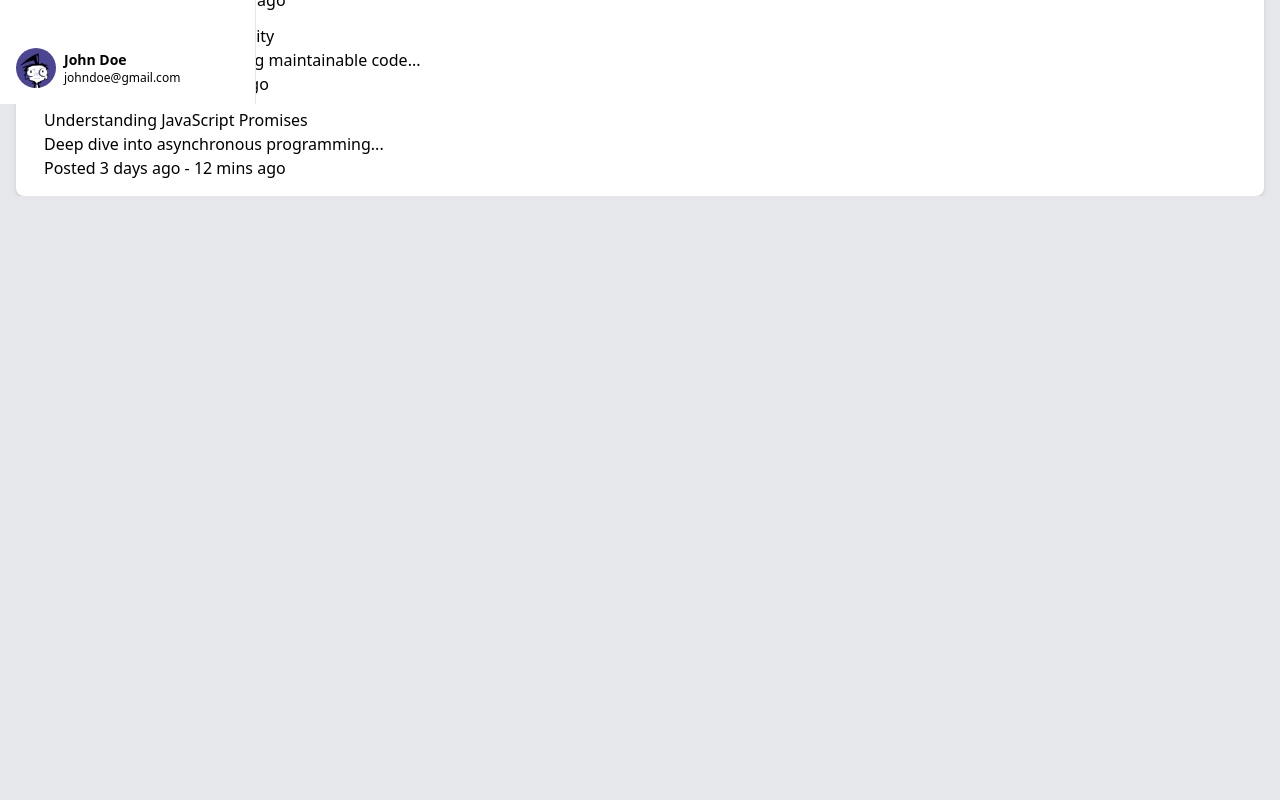
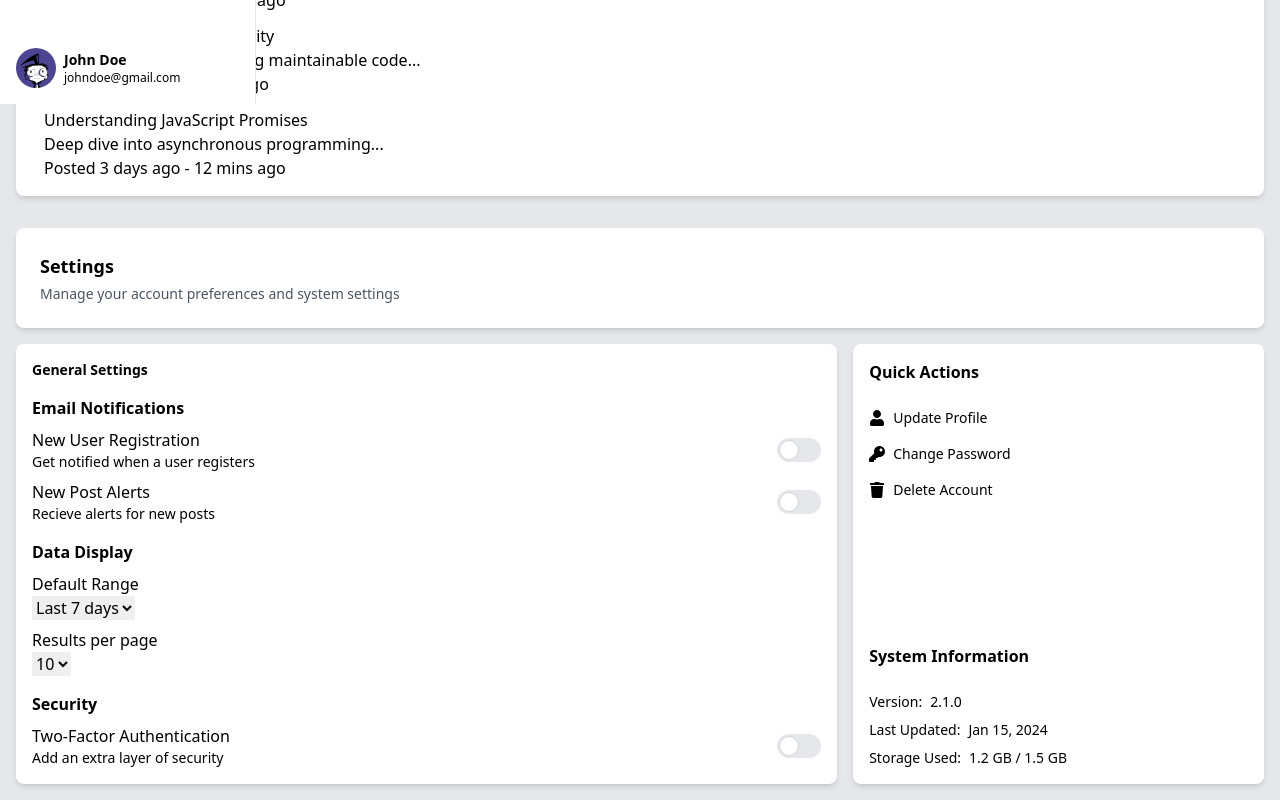
Before and after one commit to Harsha107/appv1-njs, a Next.js app: page /user-profile in a window 1280 px wide. Shown: the part 696-1496 px from the top of the page. Before the commit the page ends 892 px from the top, so only its background shows below. Built offline with nearby package versions, Linux system fonts and the light colour scheme.

Commit message:
code optimization

```diff
--- a/app/user-profile/settings/page.tsx
+++ b/app/user-profile/components/UserProfileSettings.tsx
@@ -1,45 +1,46 @@
 import React from "react";
 import { FaKey, FaUser, FaTrash } from "react-icons/fa";
+import './styles.css';
 
 export default function UserProfileSettings() {
     return (
-        <div className="bg-transparent mt-16 ml-0 2xl:ml-64">
-            <main className="flex flex-col flex-1 gap-4 mx-4">
-                    <div className="flex flex-col gap-1 bg-white shadow-md rounded-lg p-6 mt-4">
+        <div className="bg-transparent mb-4">
+            <main className="flex flex-col flex-1 gap-4">
+                    <section className="flex flex-col gap-1 bg-white shadow-md rounded-lg p-6 mt-4">
                         <h1 className="font-bold text-lg">Settings</h1>
                         <p className="text-gray-600 text-sm">Manage your account preferences and system settings</p>
-                    </div>
+                    </section>
 
-                    <div className="flex flex-row gap-4">
+                    <section className="flex flex-row gap-4">
                         <div className="flex flex-col bg-white shadow-md rounded-lg w-2/3 p-4 gap-4">
-                            <h1 className="font-bold text-xm">General Settings</h1>
+                            <h1 className="font-bold text-sm">General Settings</h1>
 
-                            <div className="flex flex-col gap-2">
-                                <h2 className="font-semibold">Email Notifications</h2>
-                                <div className="flex flex-row justify-between items-center">
-                                    <span className="flex flex-col">
+                            <div className="ups-div">
+                                <h2 className="ups-h2">Email Notifications</h2>
+                                <div className="ups-subdiv">
+                                    <span className="ups-span">
                                         <h3>New User Registration</h3>
-                                        <p className="font-extralight text-xm">Get notified when a user registers</p>
+                                        <p className="ups-p">Get notified when a user registers</p>
                                     </span>
-                                    <label className="inline-flex items-center cursor-pointer">
+                                    <label className="ups-label">
                                         <input type="checkbox" value="" className="sr-only peer"/>
                                         <div className="relative w-11 h-6 bg-gray-200 peer-focus:outline-none peer-focus:ring-4 peer-focus:ring-blue-300 dark:peer-focus:ring-blue-800 rounded-full peer dark:bg-gray-700 peer-checked:after:translate-x-full rtl:peer-checked:after:-translate-x-full peer-checked:after:border-white after:content-[''] after:absolute after:top-[2px] after:start-[2px] after:bg-white after:border-gray-300 after:border after:rounded-full after:h-5 after:w-5 after:transition-all dark:border-gray-600 peer-checked:bg-blue-600 dark:peer-checked:bg-blue-600"></div>
                                     </label>
                                 </div>
-                                <div className="flex flex-row justify-between items-center">
-                                    <span className="flex flex-col">
+                                <div className="ups-subdiv">
+                                    <span className="ups-span">
                                         <h3>New Post Alerts</h3>
-                                        <p className="font-extralight text-xm">Recieve alerts for new posts</p>
+                                        <p className="ups-p">Recieve alerts for new posts</p>
                                     </span>
-                                    <label className="inline-flex items-center cursor-pointer">
+                                    <label className="ups-label">
                                         <input type="checkbox" value="" className="sr-only peer"/>
                                         <div className="relative w-11 h-6 bg-gray-200 peer-focus:outline-none peer-focus:ring-4 peer-focus:ring-blue-300 dark:peer-focus:ring-blue-800 rounded-full peer dark:bg-gray-700 peer-checked:after:translate-x-full rtl:peer-checked:after:-translate-x-full peer-checked:after:border-white after:content-[''] after:absolute after:top-[2px] after:start-[2px] after:bg-white after:border-gray-300 after:border after:rounded-full after:h-5 after:w-5 after:transition-all dark:border-gray-600 peer-checked:bg-blue-600 dark:peer-checked:bg-blue-600"></div>
                                     </label>
                                 </div>
                             </div>
 
-                            <div className="flex flex-col gap-2">
-                                <h2 className="font-semibold">Data Display</h2>
+                            <div className="ups-div">
+                                <h2 className="ups-h2">Data Display</h2>
                                 <div>
                                     <h3>Default Range</h3>
                                     <select name="" id="">
@@ -56,14 +57,14 @@ export default function UserProfileSettings() {
                                 </div>
                             </div>
 
-                            <div className="flex flex-col gap-2">
-                                <h2 className="font-semibold">Security</h2>
-                                <div className="flex flex-row justify-between items-center">
-                                    <span className="flex flex-col">
+                            <div className="ups-div">
+                                <h2 className="ups-h2">Security</h2>
+                                <div className="ups-subdiv">
+                                    <span className="ups-span">
                                         <h3>Two-Factor Authentication</h3>
-                                        <p className="font-extralight text-xm">Add an extra layer of security</p>
+                                        <p className="ups-p">Add an extra layer of security</p>
                                     </span>
-                                    <label className="inline-flex items-center cursor-pointer">
+                                    <label className="ups-label">
                                         <input type="checkbox" value="" className="sr-only peer"/>
                                         <div className="relative w-11 h-6 bg-gray-200 peer-focus:outline-none peer-focus:ring-4 peer-focus:ring-blue-300 dark:peer-focus:ring-blue-800 rounded-full peer dark:bg-gray-700 peer-checked:after:translate-x-full rtl:peer-checked:after:-translate-x-full peer-checked:after:border-white after:content-[''] after:absolute after:top-[2px] after:start-[2px] after:bg-white after:border-gray-300 after:border after:rounded-full after:h-5 after:w-5 after:transition-all dark:border-gray-600 peer-checked:bg-blue-600 dark:peer-checked:bg-blue-600"></div>
                                     </label>
@@ -73,42 +74,42 @@ export default function UserProfileSettings() {
 
                         <div className="bg-white shadow-md rounded-lg flex flex-col justify-between w-1/3 p-4">
                             <div>
-                                <h1>Quick Actions</h1>
-                                <ul>
-                                    <li>
+                                <h1 className="font-bold mb-6">Quick Actions</h1>
+                                <ul className="flex flex-col gap-4">
+                                    <li className="ups-li1">
                                         <FaUser />
-                                        <span>Update Profile</span>
+                                        <span className="ups-span2">Update Profile</span>
                                     </li>
-                                    <li>
+                                    <li className="ups-li1">
                                         <FaKey />
-                                        <span>Change Password</span>
+                                        <span className="ups-span2">Change Password</span>
                                     </li>
-                                    <li>
+                                    <li className="ups-li1">
                                         <FaTrash />
-                                        <span>Delete Account</span>
+                                        <span className="ups-span2">Delete Account</span>
                                     </li>
                                 </ul>
                             </div>
 
                             <div>
-                                <h1>System Information</h1>
-                                <ul>
-                                    <li>
-                                        <span>Version:</span>
-                                        <span>2.1.0</span>
+                                <h1 className="font-bold mb-6">System Information</h1>
+                                <ul className="ups-div">
+                                    <li className="ups-li2">
+                                        <span className="ups-span2">Version:</span>
+                                        <span className="ups-span3">2.1.0</span>
                                     </li>
-                                    <li>
-                                        <span>Last Updated:</span>
-                                        <span>Jan 15, 2024</span>
+                                    <li className="ups-li2">
+                                        <span className="ups-span2">Last Updated:</span>
+                                        <span className="ups-span3">Jan 15, 2024</span>
                                     </li>
-                                    <li>
-                                        <span>Storage Used:</span>
-                                        <span>1.2 GB / 1.5 GB</span>
+                                    <li className="ups-li2">
+                                        <span className="ups-span2">Storage Used:</span>
+                                        <span className="ups-span3">1.2 GB / 1.5 GB</span>
                                     </li>
                                 </ul>
                             </div>
                         </div>
-                    </div>
+                    </section>
             </main>
         </div>
     )
--- /dev/null
+++ b/app/user-profile/components/styles.css
@@ -0,0 +1,39 @@
+.ups-h2 {
+    @apply font-semibold;
+}
+
+.ups-div {
+    @apply flex flex-col gap-2;
+}
+
+.ups-subdiv {
+    @apply flex flex-row justify-between items-center;
+}
+
+.ups-span {
+    @apply flex flex-col;
+}
+
+.ups-p {
+    @apply font-extralight text-sm;
+}
+
+.ups-li1 {
+    @apply flex flex-row items-center gap-2;
+}
+
+.ups-li2 {
+    @apply flex flex-row gap-2;
+}
+
+.ups-span2 {
+    @apply text-sm font-extralight;
+}
+
+.ups-span3 {
+    @apply text-sm;
+}
+
+.ups-label {
+    @apply inline-flex items-center cursor-pointer;
+}
--- a/app/user-profile/page.tsx
+++ b/app/user-profile/page.tsx
@@ -2,12 +2,13 @@ import React from "react";
 import Image from "next/image";
 import pfp from '../../public/pfp-img.jpg';
 import Link from "next/link";
+import UserProfileSettings from "./components/UserProfileSettings";
 
 export default function UserProfile() {
     return (
         <div className="bg-transparent mt-16 ml-0 2xl:ml-64">
             <main className="flex flex-col flex-1 gap-4 pt-4 mx-4">
-                <div className="bg-white flex flex-row items-center justify-between p-6 shadow-md rounded-lg">
+                <section className="bg-white flex flex-row items-center justify-between p-6 shadow-md rounded-lg">
                     <div className="flex flex-row justify-center gap-4 items-center">
                         <Image src={pfp} alt="user-pfp" className="w-20 h-20 rounded-full" />
                         <div className="flex flex-col gap-1">
@@ -17,13 +18,12 @@ export default function UserProfile() {
                         </div>
                     </div>
                     <div className="flex flex-row gap-6">
-                        <Link href='/user-profile/settings' className="bg-white text-blue-500 rounded-lg border border-blue-500 p-2 hover:bg-blue-500 hover:text-white">Settings</Link>
                         <button className="bg-black text-white rounded-lg p-2 hover:bg-white hover:text-black hover:border hover:border-black">Edit Profile</button>
                         <button className="bg-white text-red-500 rounded-lg border border-red-500 p-2 hover:bg-red-500 hover:text-white">Deactivate Account</button>
                     </div>
-                </div>
+                </section>
 
-                <div className="bg-transparent flex flex-col lg:flex-row justify-between gap-4">
+                <section className="bg-transparent flex flex-col lg:flex-row justify-between gap-4">
                     <div className="bg-white p-4 shadow-md flex flex-col gap-3 flex-1 rounded-lg">
                         <span className="font-bold text-lg ml-3">Personal Information</span>
                         <span className="ml-3">
@@ -83,9 +83,9 @@ export default function UserProfile() {
                             <p className="font-extralight text-sm ml-7">3 days ago</p>
                         </span>
                     </div>
-                </div>
+                </section>
 
-                <div className="bg-white p-4 shadow-md flex flex-col gap-3 rounded-lg">
+                <section className="bg-white p-4 shadow-md flex flex-col gap-3 rounded-lg">
                     <span className="font-bold text-lg ml-3">Recent Posts</span>
                     <span className="ml-3">
                         <p className="font-medium">Getting Started with Web Development</p>
@@ -102,7 +102,9 @@ export default function UserProfile() {
                         <p className="font-light">Deep dive into asynchronous programming...</p>
                         <p className="font-extralight">Posted 3 days ago - 12 mins ago</p>
                     </span>
-                </div>
+                </section>
+
+                <UserProfileSettings />
             </main>
         </div>
     )
```
